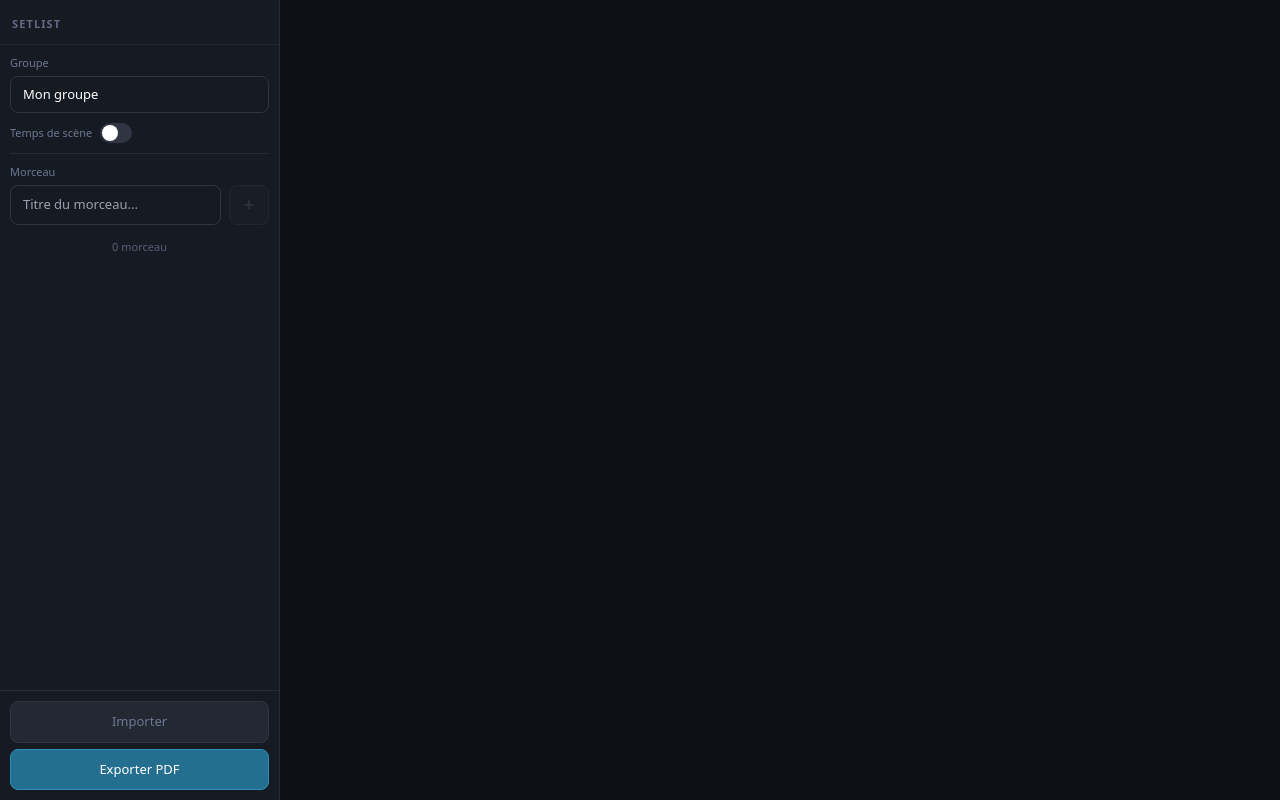
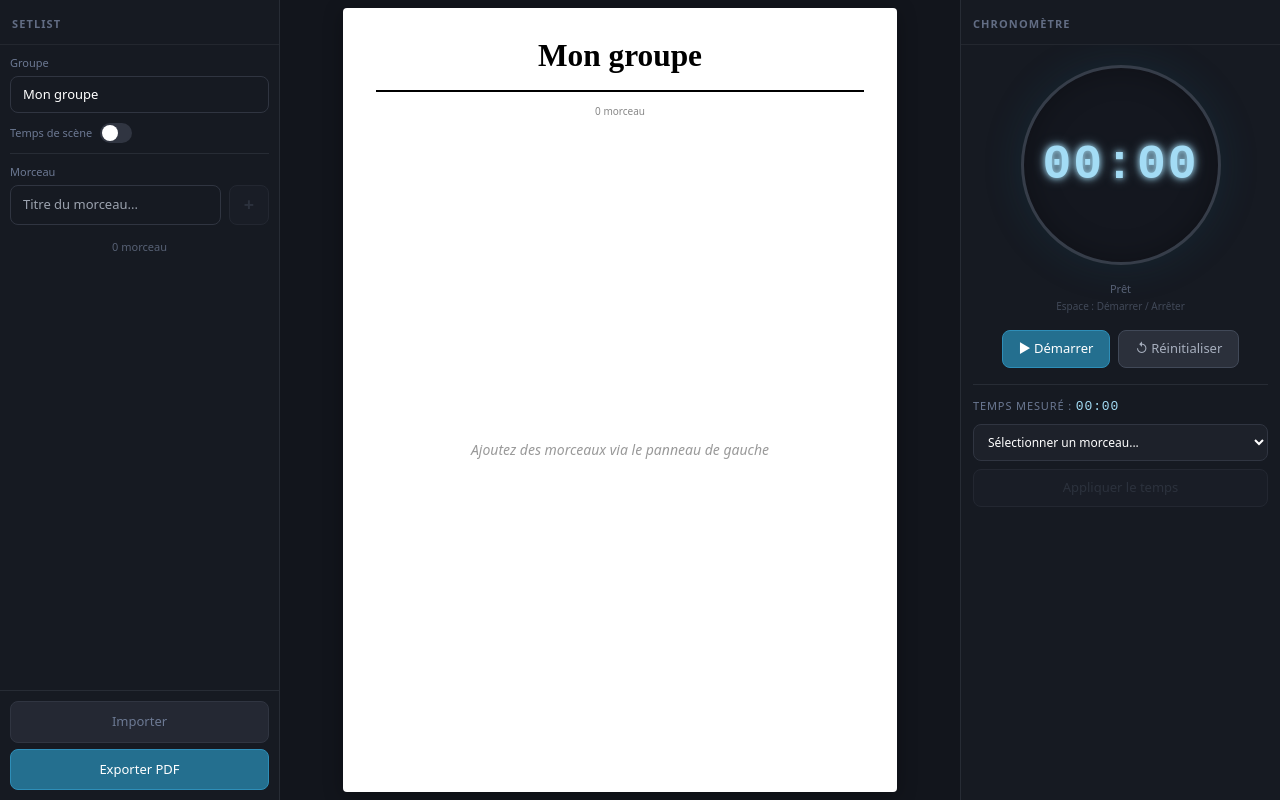
Before and after one commit to DjoAHP/setlab-saas, a React (Vite) app: page / in a window 1280 px wide. Built offline with nearby package versions, Linux system fonts and the light colour scheme; the HTML template or start-up script is replaced by a standard one.

Commit message:
fix: add flexDirection row to desktop layout to override CSS column

```diff
--- a/src/App.tsx
+++ b/src/App.tsx
@@ -63,7 +63,7 @@
   }
 
   return (
-    <div style={{ display: "flex", height: "100%", overflow: "hidden" }}>
+    <div style={{ display: "flex", flexDirection: "row", height: "100%", overflow: "hidden" }}>
       <SetlistEditor />
       <SetlistPreview />
       <ChronoPanel />
```
Also changed, not shown: 2 other files (tests, documents, lock files or other folders).
